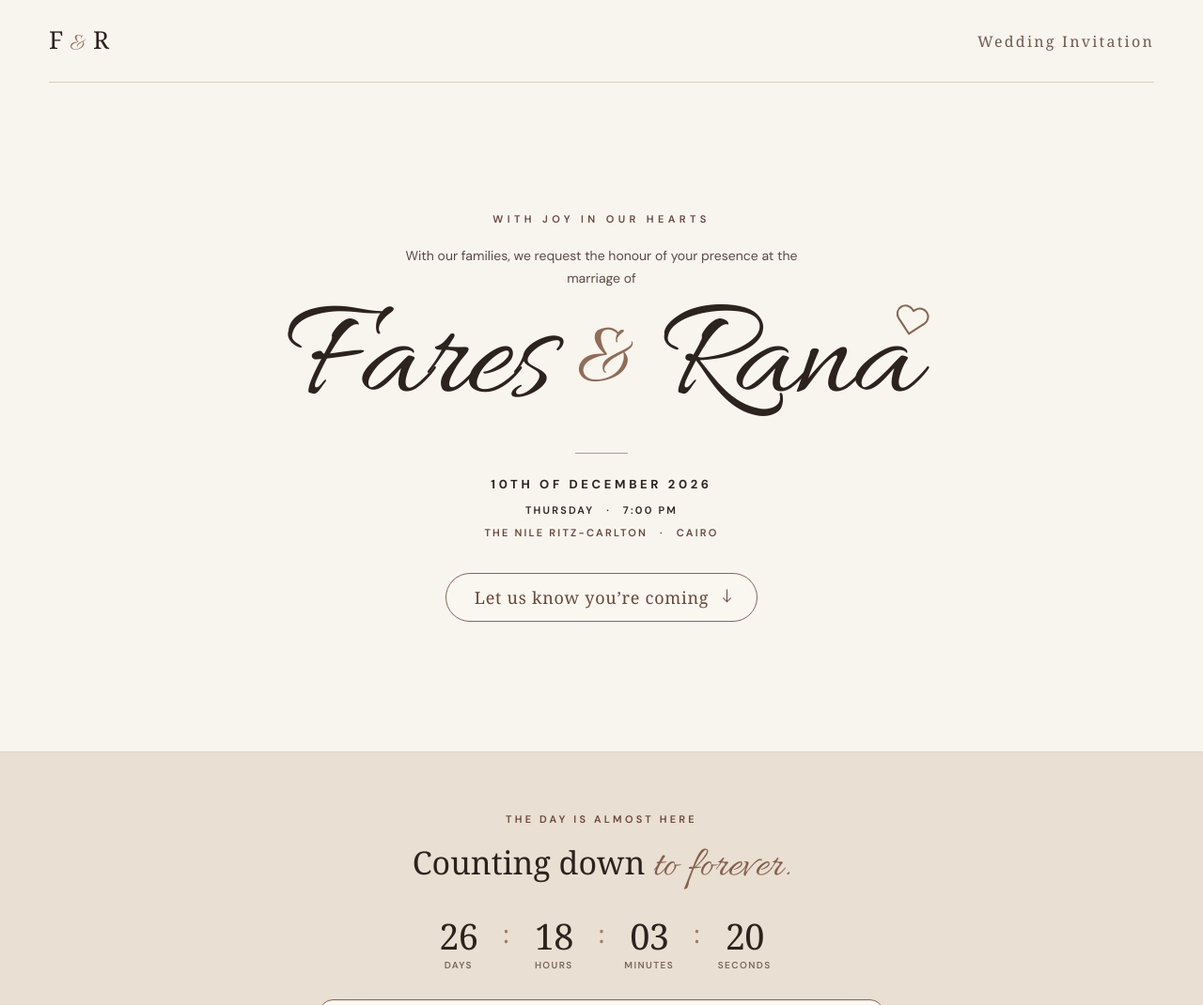
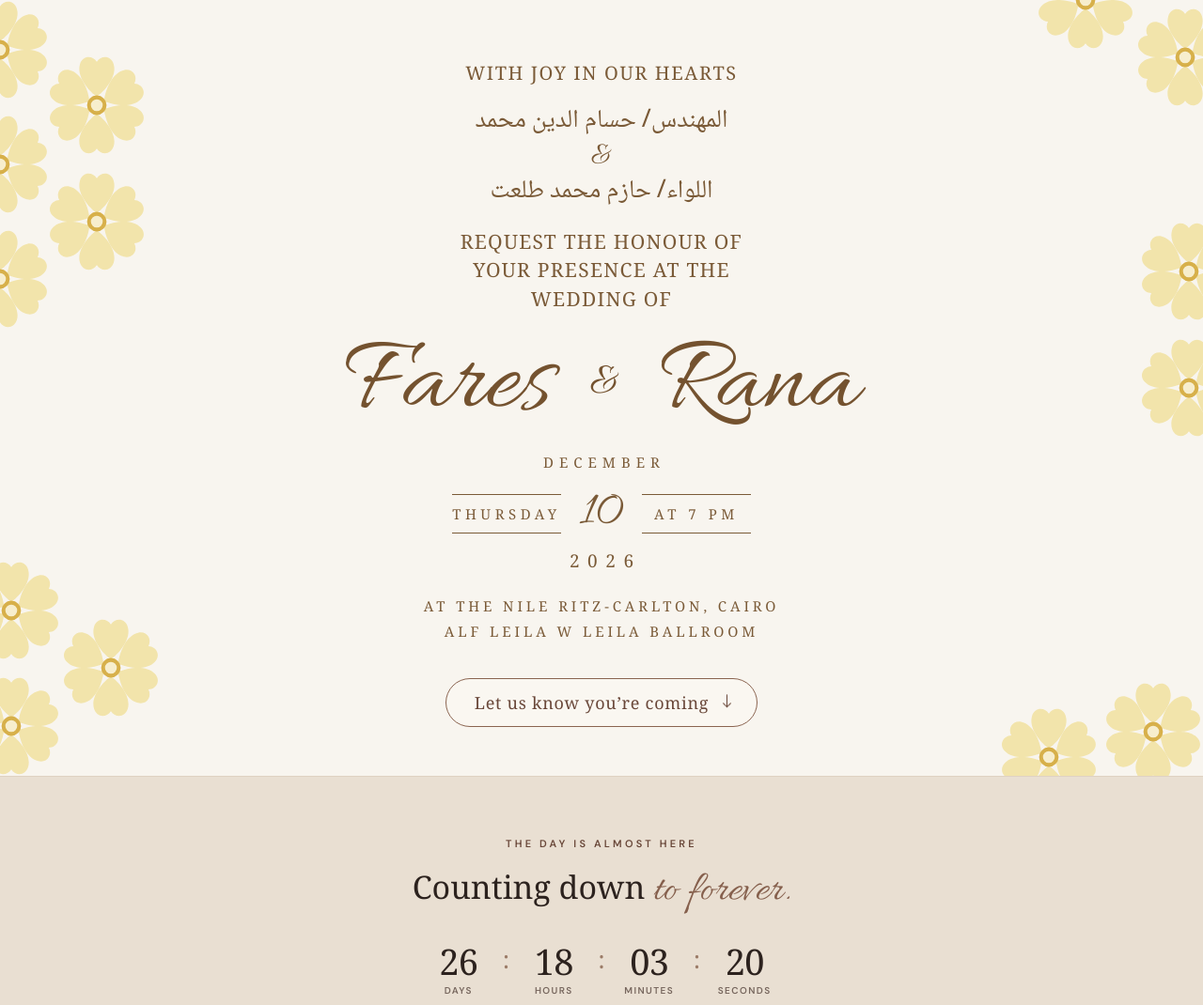
Before and after one commit to Mohammed-Hossam11/fares-rana-rsvp, a plain HTML site: page index.html in a window 1280 px wide. Shown: the top 1070 px of the page at 94% size. Drawn offline with Linux system fonts and the light colour scheme; a web font is replaced by a local one.

Commit message:
Landing page redesigned after the client's printed invitation
- Pale-gold flower clusters in the corners (inline SVG, behind the text)
- Hosts' names in Arabic, formal request line, single-line script names
- December / Thursday | 10 | At 7 PM / 2026 date block, venue with ballroom
- "Let us know you're coming" CTA kept at the bottom; header bar removed

Co-Authored-By: Claude Opus 5.5 <noreply@anthropic.com>

```diff
--- a/index.html
+++ b/index.html
@@ -8,32 +8,53 @@
   <title>Fares & Rana — Wedding RSVP</title>
   <link rel="preconnect" href="https://fonts.googleapis.com" />
   <link rel="preconnect" href="https://fonts.gstatic.com" crossorigin />
-  <link href="https://fonts.googleapis.com/css2?family=Allura&family=DM+Sans:wght@300;400;500;600;700&family=Italiana&display=swap" rel="stylesheet" />
-  <link rel="stylesheet" href="styles.css?v=20261114h" />
+  <link href="https://fonts.googleapis.com/css2?family=Allura&family=DM+Sans:wght@300;400;500;600;700&family=Italiana&family=Noto+Naskh+Arabic:wght@500&display=swap" rel="stylesheet" />
+  <link rel="stylesheet" href="styles.css?v=20261114i" />
 </head>
 <body>
   <div class="page-shell">
-    <header class="topbar" aria-label="Site heading">
-      <a href="#home" class="monogram" aria-label="Fares and Rana, go to top">F <span>&</span> R</a>
-      <span class="topbar-title">Wedding Invitation</span>
-    </header>
-
     <main id="home">
       <section class="hero" aria-labelledby="main-title">
-        <p class="eyebrow hero-intro fade-in">WITH JOY IN OUR HEARTS</p>
-        <p class="hero-subtitle fade-in">With our families, we request the honour of your presence at the marriage of</p>
-
-        <div class="names-wrap fade-in">
-          <svg class="handdrawn-heart" viewBox="0 0 24 24" aria-hidden="true" fill="none">
-            <path d="M20.84 4.61a5.5 5.5 0 0 0-7.78 0L12 5.67l-1.06-1.06a5.5 5.5 0 0 0-7.78 7.78l1.06 1.06L12 21.23l7.78-7.78 1.06-1.06a5.5 5.5 0 0 0 0-7.78Z" stroke="currentColor" stroke-width="1.3" stroke-linecap="round" stroke-linejoin="round"/>
-          </svg>
-          <h1 id="main-title" class="names"><span class="name">Fares</span> <span class="amp">&amp;</span> <span class="name">Rana</span></h1>
+        <svg width="0" height="0" class="svg-defs" aria-hidden="true" focusable="false">
+          <defs>
+            <symbol id="flower" viewBox="-46 -46 92 92">
+              <g fill="#f2e3a6"><path d="M0 -7C-7 -12 -17 -24 -14 -34C-12 -41 -4 -42 0 -36C4 -42 12 -41 14 -34C17 -24 7 -12 0 -7Z" transform="rotate(0)"/><path d="M0 -7C-7 -12 -17 -24 -14 -34C-12 -41 -4 -42 0 -36C4 -42 12 -41 14 -34C17 -24 7 -12 0 -7Z" transform="rotate(60)"/><path d="M0 -7C-7 -12 -17 -24 -14 -34C-12 -41 -4 -42 0 -36C4 -42 12 -41 14 -34C17 -24 7 -12 0 -7Z" transform="rotate(120)"/><path d="M0 -7C-7 -12 -17 -24 -14 -34C-12 -41 -4 -42 0 -36C4 -42 12 -41 14 -34C17 -24 7 -12 0 -7Z" transform="rotate(180)"/><path d="M0 -7C-7 -12 -17 -24 -14 -34C-12 -41 -4 -42 0 -36C4 -42 12 -41 14 -34C17 -24 7 -12 0 -7Z" transform="rotate(240)"/><path d="M0 -7C-7 -12 -17 -24 -14 -34C-12 -41 -4 -42 0 -36C4 -42 12 -41 14 -34C17 -24 7 -12 0 -7Z" transform="rotate(300)"/></g>
+              <circle r="6.5" fill="#f7eecb" stroke="#d5ab3d" stroke-width="3.2"/>
+            </symbol>
+          </defs>
+        </svg>
+        <div class="hero-flowers" aria-hidden="true">
+          <svg class="flower f1"><use href="#flower"/></svg>
+          <svg class="flower f2"><use href="#flower"/></svg>
+          <svg class="flower f3"><use href="#flower"/></svg>
+          <svg class="flower f4"><use href="#flower"/></svg>
+          <svg class="flower f5"><use href="#flower"/></svg>
+          <svg class="flower f6"><use href="#flower"/></svg>
+          <svg class="flower f7"><use href="#flower"/></svg>
+          <svg class="flower f8"><use href="#flower"/></svg>
+          <svg class="flower f9"><use href="#flower"/></svg>
+          <svg class="flower f10"><use href="#flower"/></svg>
+          <svg class="flower f11"><use href="#flower"/></svg>
+          <svg class="flower f12"><use href="#flower"/></svg>
+          <svg class="flower f13"><use href="#flower"/></svg>
+          <svg class="flower f14"><use href="#flower"/></svg>
         </div>
 
-        <span class="date-divider fade-in" aria-hidden="true"></span>
-        <p class="wedding-date fade-in">10TH OF DECEMBER 2026</p>
-        <p class="wedding-time fade-in">THURSDAY <span class="dot">·</span> 7:00 PM</p>
-        <p class="wedding-place fade-in">THE NILE RITZ-CARLTON <span class="dot">·</span> CAIRO</p>
+        <p class="hero-intro fade-in">WITH JOY IN OUR HEARTS</p>
+        <div class="hosts fade-in" lang="ar" dir="rtl">
+          <p>المهندس/ حسام الدين محمد</p>
+          <span class="hosts-amp" dir="ltr">&amp;</span>
+          <p>اللواء/ حازم محمد طلعت</p>
+        </div>
+        <p class="hero-request fade-in">REQUEST THE HONOUR OF YOUR PRESENCE AT THE WEDDING OF</p>
+        <h1 id="main-title" class="names fade-in"><span class="name">Fares</span> <span class="amp">&amp;</span> <span class="name">Rana</span></h1>
+
+        <div class="hero-date fade-in" role="group" aria-label="Thursday, 10 December 2026, at 7:00 PM">
+          <p class="date-month" aria-hidden="true">DECEMBER</p>
+          <div class="date-row" aria-hidden="true"><span class="date-side">THURSDAY</span><span class="date-day">10</span><span class="date-side">AT 7 PM</span></div>
+          <p class="date-year" aria-hidden="true">2026</p>
+        </div>
+        <p class="hero-venue fade-in">AT THE NILE RITZ-CARLTON, CAIRO<br />ALF LEILA W LEILA BALLROOM</p>
         <a href="#rsvp" class="primary-cta fade-in"><span>Let us know you’re coming</span><svg class="cta-arrow" viewBox="0 0 12 18" aria-hidden="true" fill="none"><path d="M6 1.5v14M1.75 11.25 6 15.5l4.25-4.25" stroke="currentColor" stroke-width="1.1" stroke-linecap="round" stroke-linejoin="round"/></svg></a>
       </section>
 
@@ -85,6 +106,6 @@
     </main>
   </div>
   <iframe id="response-frame" name="rsvp-response-frame" title="RSVP submission result" class="response-frame" tabindex="-1" aria-hidden="true"></iframe>
-  <script src="script.js?v=20261114h"></script>
+  <script src="script.js?v=20261114i"></script>
 </body>
 </html>
--- a/styles.css
+++ b/styles.css
@@ -17,7 +17,7 @@ html { background: var(--paper); scroll-behavior: smooth; scroll-snap-type: y pr
 html.form-active { scroll-snap-type: none; }
 /* While typing, whatever iOS/Android shows around the keyboard matches the section behind the form */
 html.is-typing, html.is-typing body { background: #e9dfd2; }
-.topbar, .rsvp-section { scroll-snap-align: start; }
+.hero, .rsvp-section { scroll-snap-align: start; }
 body { margin: 0; font-variant-emoji: text; background: var(--paper); color: var(--ink); font-family: var(--sans); font-weight: 400; -webkit-font-smoothing: antialiased; }
 button, input { font: inherit; }
 button, a { -webkit-tap-highlight-color: transparent; }
@@ -27,22 +27,39 @@ button:focus-visible, a:focus-visible, input:focus-visible { outline: 2px solid
 .page-shell { overflow: clip; }
 .section-inner { width: min(1120px, calc(100% - 80px)); margin-inline: auto; }
 .eyebrow { margin: 0; font-weight: 600; font-size: 11px; letter-spacing: .29em; color: var(--brown); }
-.topbar { width: min(1410px, calc(100% - 104px)); height: 88px; margin: auto; display: flex; justify-content: space-between; align-items: center; border-bottom: 1px solid var(--border); }
-.monogram { font: 26px var(--serif); text-decoration: none; white-space: nowrap; }
-.monogram span { color: #9b735b; font-family: var(--script); font-size: 26px; }
-.topbar-title { font: 16px var(--serif); letter-spacing: .14em; color: #6f5a4d; white-space: nowrap; }
-.hero { text-align: center; position: relative; isolation: isolate; min-height: calc(100vh - 88px); min-height: calc(100svh - 88px); display: flex; flex-direction: column; align-items: center; justify-content: center; padding: 40px 20px; }
-.hero-intro { letter-spacing: .4em; }
-.hero-subtitle { font-size: 14px; color: #5c4b42; margin: 20px 0 0; max-width: 460px; line-height: 1.75; }
-.names-wrap { position: relative; margin: 3px 0 0; }
-.names { font-family: var(--script); font-size: clamp(94px, 12vw, 179px); font-weight: 400; line-height: .99; margin: 0; color: var(--ink); letter-spacing: -.017em; white-space: nowrap; }
-.names .name { display: inline-block; }
-.names .amp { font-size: .61em; color: #916b55; vertical-align: 13%; margin-inline: -.045em; }
-.handdrawn-heart { position:absolute; width: 38px; height: 38px; right: -14px; top: 10px; transform: rotate(12deg); color: #8a6450; }
-.date-divider { display:block; width: 56px; height: 1px; background: #b39a86; margin: 18px 0 24px; }
-.wedding-date { font-size: 13px; letter-spacing: .28em; font-weight:700; color: var(--ink); margin: 0 0 12px; }
-.wedding-time { font-size: 11px; letter-spacing: .2em; font-weight:600; color: var(--ink); margin: 0 0 10px; }
-.wedding-place { font-size: 11px; letter-spacing: .2em; font-weight:600; color: var(--brown); margin: 0; }
+/* Landing page: printed-invitation layout with pale-gold flower clusters */
+.hero { --invite: #7a5a37; --fs: 118px; position: relative; isolation: isolate; overflow: hidden; min-height: 100vh; min-height: 100svh; display: flex; flex-direction: column; align-items: center; justify-content: center; text-align: center; padding: 64px 28px 52px; color: var(--invite); }
+.svg-defs { position: absolute; }
+.hero-flowers { position: absolute; inset: 0; z-index: -1; pointer-events: none; }
+.flower { position: absolute; width: var(--fs); height: var(--fs); opacity: .92; }
+.f1 { left: calc(var(--fs) * -.5); top: calc(var(--fs) * -.05); }
+.f2 { left: calc(var(--fs) * .37); top: calc(var(--fs) * .45); }
+.f3 { left: calc(var(--fs) * -.5); top: calc(var(--fs) * .98); }
+.f4 { left: calc(var(--fs) * .37); top: calc(var(--fs) * 1.5); }
+.f5 { left: calc(var(--fs) * -.5); top: calc(var(--fs) * 2.02); }
+.f6 { right: calc(var(--fs) * .56); top: calc(var(--fs) * -.5); }
+.f7 { right: calc(var(--fs) * -.34); top: calc(var(--fs) * .02); }
+.f8 { right: calc(var(--fs) * -.37); top: calc(35% - var(--fs) * .5); }
+.f9 { right: calc(var(--fs) * -.37); top: calc(35% + var(--fs) * .55); }
+.f10 { left: calc(var(--fs) * -.4); bottom: calc(var(--fs) * .99); }
+.f11 { left: calc(var(--fs) * .5); bottom: calc(var(--fs) * .48); }
+.f12 { left: calc(var(--fs) * -.4); bottom: calc(var(--fs) * -.05); }
+.f13 { right: calc(var(--fs) * .89); bottom: calc(var(--fs) * -.33); }
+.f14 { right: calc(var(--fs) * -.05); bottom: calc(var(--fs) * -.1); }
+.hero-intro { margin: 0; font: 20px var(--serif); letter-spacing: .08em; }
+.hosts { margin: 18px 0 0; font: 500 27px/1.5 'Noto Naskh Arabic', 'Geeza Pro', 'Segoe UI', serif; }
+.hosts p { margin: 0; }
+.hosts-amp { display: block; font: 34px/1 var(--script); }
+.hero-request { margin: 18px auto 0; max-width: 340px; font: 21px/1.45 var(--serif); letter-spacing: .06em; }
+.names { margin: 18px 0 0; font-family: var(--script); font-size: clamp(60px, 9vw, 150px); font-weight: 400; line-height: 1.05; color: #74522f; white-space: nowrap; }
+.names .amp { font-size: .42em; margin: 0 .3em; vertical-align: .3em; }
+.hero-date { margin-top: 10px; }
+.date-month { margin: 0; padding-left: .4em; font: 15px var(--serif); letter-spacing: .4em; }
+.date-row { display: grid; grid-template-columns: 1fr auto 1fr; align-items: center; gap: 14px; width: min(420px, 100%); margin: 18px auto 0; }
+.date-side { padding: 10px 0; border-top: 1px solid currentColor; border-bottom: 1px solid currentColor; font: 15px var(--serif); letter-spacing: .3em; white-space: nowrap; }
+.date-day { font: 54px/1 var(--script); padding: 0 6px; }
+.date-year { margin: 10px 0 0; padding-left: .45em; font: 19px var(--serif); letter-spacing: .45em; }
+.hero-venue { margin: 22px 0 0; font: 15px/1.8 var(--serif); letter-spacing: .26em; }
 .dot { padding: 0 8px; }
 .primary-cta { margin-top: 36px; min-height: 52px; padding: 0 26px 0 30px; display: inline-flex; justify-content: center; align-items: center; gap: 14px; border: 1px solid #8a6450; border-radius: 999px; background: rgba(252, 248, 242, .6); color: var(--brown); text-decoration: none; font: 18px var(--serif); letter-spacing: .04em; transition: background .3s ease, color .3s ease, border-color .3s ease; }
 .primary-cta:hover { background: var(--brown); border-color: var(--brown); color: #fbf6ef; }
@@ -107,22 +124,23 @@ button:focus-visible, a:focus-visible, input:focus-visible { outline: 2px solid
 .response-frame { position:absolute; width:1px; height:1px; opacity:0; overflow:hidden; border:0; pointer-events:none; left:-9999px; }
 .sr-only { position:absolute; width:1px; height:1px; padding:0; margin:-1px; overflow:hidden; clip:rect(0,0,0,0); white-space:nowrap; border:0; }
 .fade-in { animation: rise-in .7s both; }
-.hero-subtitle { animation-delay:.08s; } .names-wrap { animation-delay:.16s; } .date-divider { animation-delay:.25s; } .wedding-date { animation-delay:.28s; } .wedding-place { animation-delay:.32s; } .primary-cta { animation-delay:.37s; }
+.hosts { animation-delay:.08s; } .hero-request { animation-delay:.14s; } .names { animation-delay:.2s; } .hero-date { animation-delay:.26s; } .hero-venue { animation-delay:.32s; } .primary-cta { animation-delay:.38s; }
 @keyframes rise-in { from { opacity:0; transform:translateY(13px); } to { opacity:1; transform:translateY(0); } }
 @media (max-width: 620px) {
+  .hero { --fs: 64px; padding: clamp(40px, 7svh, 64px) 20px clamp(28px, 5svh, 44px); }
+  .hero-intro { font-size: 16px; }
+  .hosts { margin-top: clamp(10px, 1.8svh, 16px); font-size: 21px; }
+  .hosts-amp { font-size: 28px; }
+  .hero-request { margin-top: clamp(10px, 1.8svh, 16px); max-width: 240px; font-size: 16px; }
+  .names { margin-top: clamp(10px, 1.8svh, 16px); font-size: clamp(54px, 18.5vw, 84px); }
+  .hero-date { margin-top: 4px; }
+  .date-month { font-size: 12px; }
+  .date-row { width: min(310px, 100%); gap: 10px; margin-top: clamp(10px, 1.8svh, 16px); }
+  .date-side { padding: 8px 0; font-size: 12px; letter-spacing: .22em; }
+  .date-day { font-size: 42px; }
+  .date-year { margin-top: 6px; font-size: 15px; }
+  .hero-venue { margin-top: clamp(12px, 2.2svh, 20px); font-size: 11.5px; letter-spacing: .18em; }
   .section-inner { width:min(100% - 34px, 490px); }
-  .topbar { width:calc(100% - 36px); height:72px; }
-  .topbar-title { font-size:14px; letter-spacing:.1em; }
-  .hero { min-height:calc(100vh - 72px); min-height:calc(100svh - 72px); padding:28px 24px 40px; }
-  .hero-intro { font-size:10px; letter-spacing:.24em; }
-  .hero-subtitle { font-size:14px; max-width:290px; margin-top:clamp(12px, 2.2svh, 22px); }
-  .names-wrap { margin-top:clamp(12px, 3svh, 30px); }
-  .names { font-size:clamp(64px, min(25vw, 13svh), 112px); line-height:.9; letter-spacing:0; white-space:normal; display:flex; flex-direction:column; align-items:center; }
-  .names .amp { font-size:.5em; line-height:1; margin:-.06em 0 .04em; vertical-align:baseline; }
-  .handdrawn-heart { width:24px; height:24px; right:-30px; top:2px; }
-  .date-divider { margin:clamp(16px, 3.4svh, 34px) 0 clamp(16px, 2.8svh, 26px); width:40px; }
-  .wedding-date { font-size:13px; letter-spacing:.18em; margin-bottom:10px; }
-  .wedding-place { font-size:11px; letter-spacing:.12em; line-height:1.6; }
   .primary-cta { margin-top:clamp(24px, 5svh, 48px); min-height:50px; padding:0 22px 0 26px; font-size:17px; }
   .eyebrow { letter-spacing:.2em; }
   .rsvp-section { padding-top:clamp(16px, 3svh, 28px); }
```
